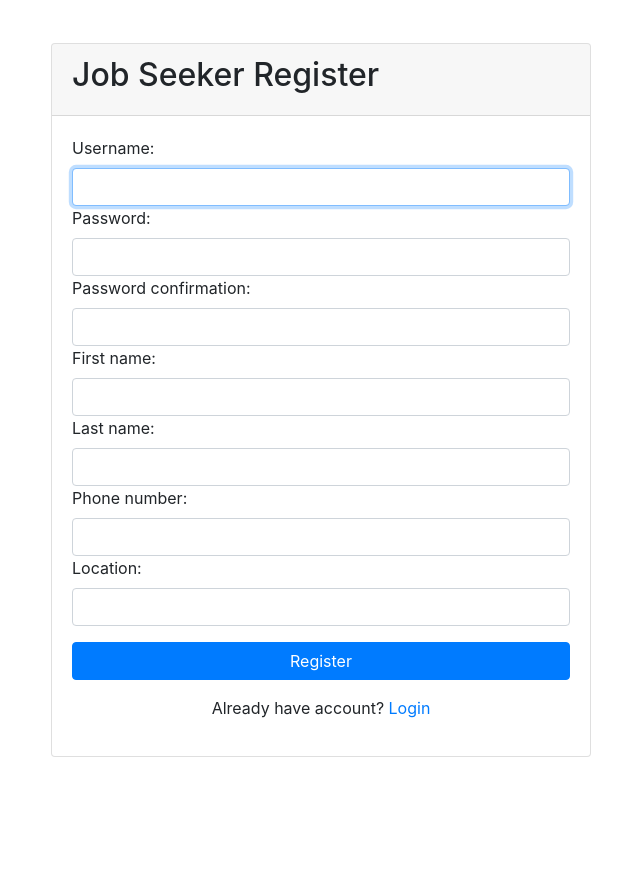
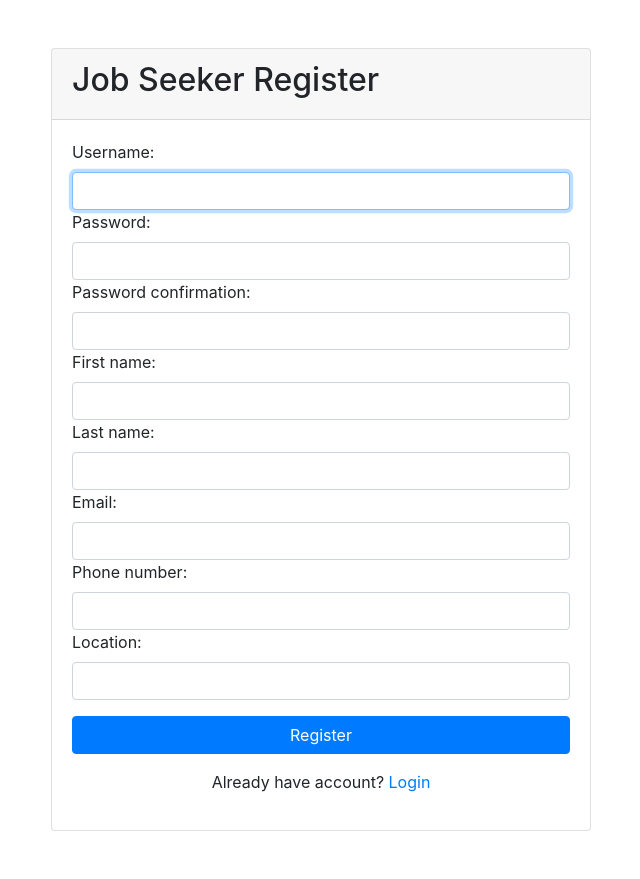
Before and after one commit to MoinMN/JobPortal, a Django app: page /account/job_seeker_register/ in a window 1280 px wide. Shown: the whole page, without its empty margins (319-959 px from the left). Before the commit the page ends 757 px from the top, so only its background shows below. Run offline with Django 4.2, Linux system fonts and the light colour scheme; parts of the project's set-up code (start-up, migrations or seed data) failed here and were passed over; some libraries are stand-ins or nearby versions.

Commit message:
login, registration with profile data

```diff
--- a/App/form.py
+++ b/App/form.py
@@ -6,6 +6,7 @@ from .models import User, Job_Seeker, Hirer
 class JobSeekerSignUpForm(UserCreationForm):
     first_name = forms.CharField(required=True)
     last_name = forms.CharField(required=True)
+    email = forms.CharField(required=True)
     phone_number = forms.CharField(required=True)
     location = forms.CharField(required=True)
 
@@ -20,6 +21,7 @@ class JobSeekerSignUpForm(UserCreationForm):
         user.last_name = self.cleaned_data.get('last_name')
         user.save()
         jobseeker = Job_Seeker.objects.create(user=user)
+        jobseeker.email=self.cleaned_data.get('email')
         jobseeker.phone_number=self.cleaned_data.get('phone_number')
         jobseeker.location=self.cleaned_data.get('location')
         jobseeker.save()
@@ -28,6 +30,7 @@ class JobSeekerSignUpForm(UserCreationForm):
 class HirerSignUpForm(UserCreationForm):
     first_name = forms.CharField(required=True)
     last_name = forms.CharField(required=True)
+    email = forms.CharField(required=True)
     phone_number = forms.CharField(required=True)
     designation = forms.CharField(required=True)
 
@@ -42,6 +45,7 @@ class HirerSignUpForm(UserCreationForm):
         user.last_name = self.cleaned_data.get('last_name')
         user.save()
         hirer = Hirer.objects.create(user=user)
+        hirer.email=self.cleaned_data.get('email')
         hirer.phone_number=self.cleaned_data.get('phone_number')
         hirer.designation=self.cleaned_data.get('designation')
         hirer.save()
--- a/App/models.py
+++ b/App/models.py
@@ -10,6 +10,7 @@ class User(AbstractUser):
 
 class Job_Seeker(models.Model):
     user = models.OneToOneField(User, on_delete = models.CASCADE, primary_key = True)
+    email = models.CharField(max_length=30)
     phone_number = models.CharField(max_length=20)
     location = models.CharField(max_length=20)
 
@@ -18,6 +19,7 @@ class Job_Seeker(models.Model):
 
 class Hirer(models.Model):
     user = models.OneToOneField(User, on_delete = models.CASCADE, primary_key = True)
+    email = models.CharField(max_length=30)
     phone_number = models.CharField(max_length=20)
     designation = models.CharField(max_length=20)
 
--- a/template/job_seeker_register.html
+++ b/template/job_seeker_register.html
@@ -12,14 +12,14 @@
   <title>Job Seeker Registration</title>
   <style>
     body {
-      height: 100vh;
+      height: 100%;
     }
   </style>
 </head>
 
 <body class="vh-100 d-flex align-items-center">
 
-  <section class="w-100">
+  <section class="w-100 mt-5 mb-5">
     <div class="container">
       <div class="row">
         <div class="col-md-6 mx-auto">
```
Also changed, not shown: App/migrations/0001_initial.py, db.sqlite3.
